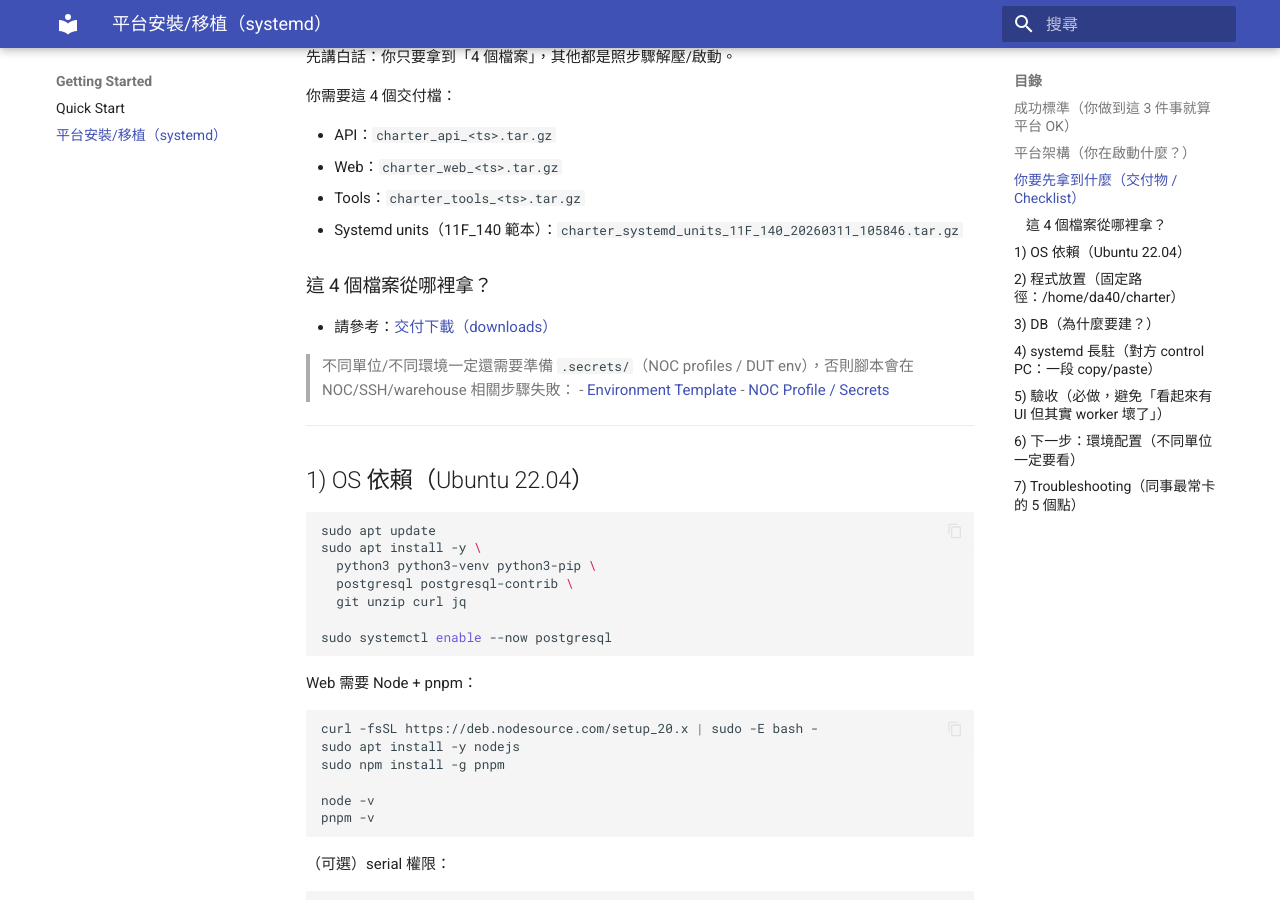
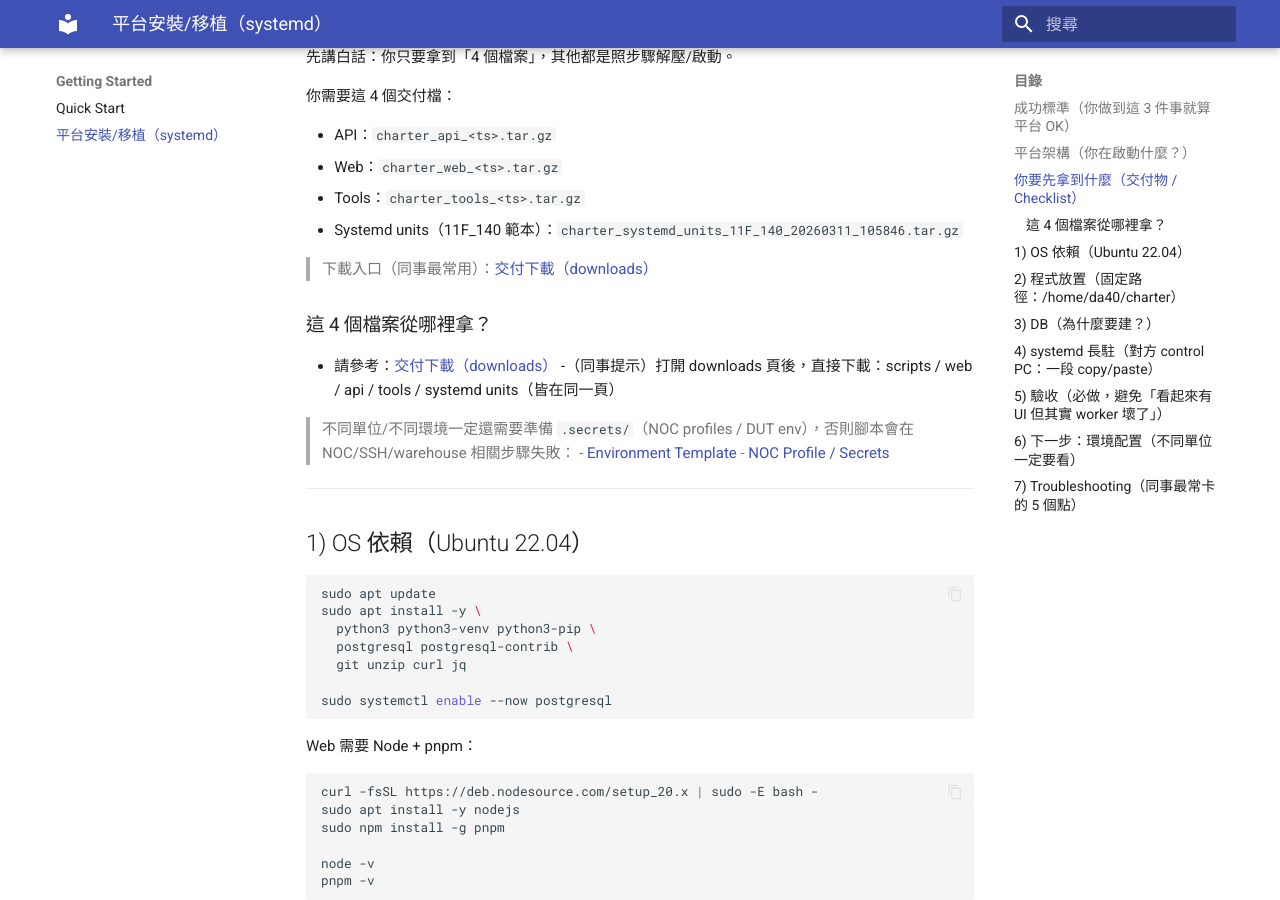
Before and after one commit to askeywifisit-ui/charter_project, an MkDocs documentation site: the page built from docs/charter_site/docs/getting_started/platform_install.md, in a window 1280 px wide and 900 px high, scrolled down 1291 px. Built offline with MkDocs 1.6.1 and Material for MkDocs 9.7.7, drawn with Linux system fonts in a browser that asks for light colours; comment, search, counter and statistics services are not loaded.

Commit message:
Docs: add explicit downloads link callouts in platform_install

```diff
--- a/docs/charter_site/docs/getting_started/platform_install.md
+++ b/docs/charter_site/docs/getting_started/platform_install.md
@@ -49,9 +49,12 @@ curl -fsSL http://127.0.0.1:5173/api/runs/worker/status | python3 -m json.tool
 - Tools：`charter_tools_<ts>.tar.gz`
 - Systemd units（11F_140 範本）：`charter_systemd_units_11F_140_20260311_105846.tar.gz`
 
+> 下載入口（同事最常用）：[交付下載（downloads）](../handoff/downloads.md)
+
 ### 這 4 個檔案從哪裡拿？
 
 - 請參考：[交付下載（downloads）](../handoff/downloads.md)
+  -（同事提示）打開 downloads 頁後，直接下載：scripts / web / api / tools / systemd units（皆在同一頁）
 
 > 不同單位/不同環境一定還需要準備 `.secrets/`（NOC profiles / DUT env），否則腳本會在 NOC/SSH/warehouse 相關步驟失敗：
 > - [Environment Template](../environment_template.md)
```
